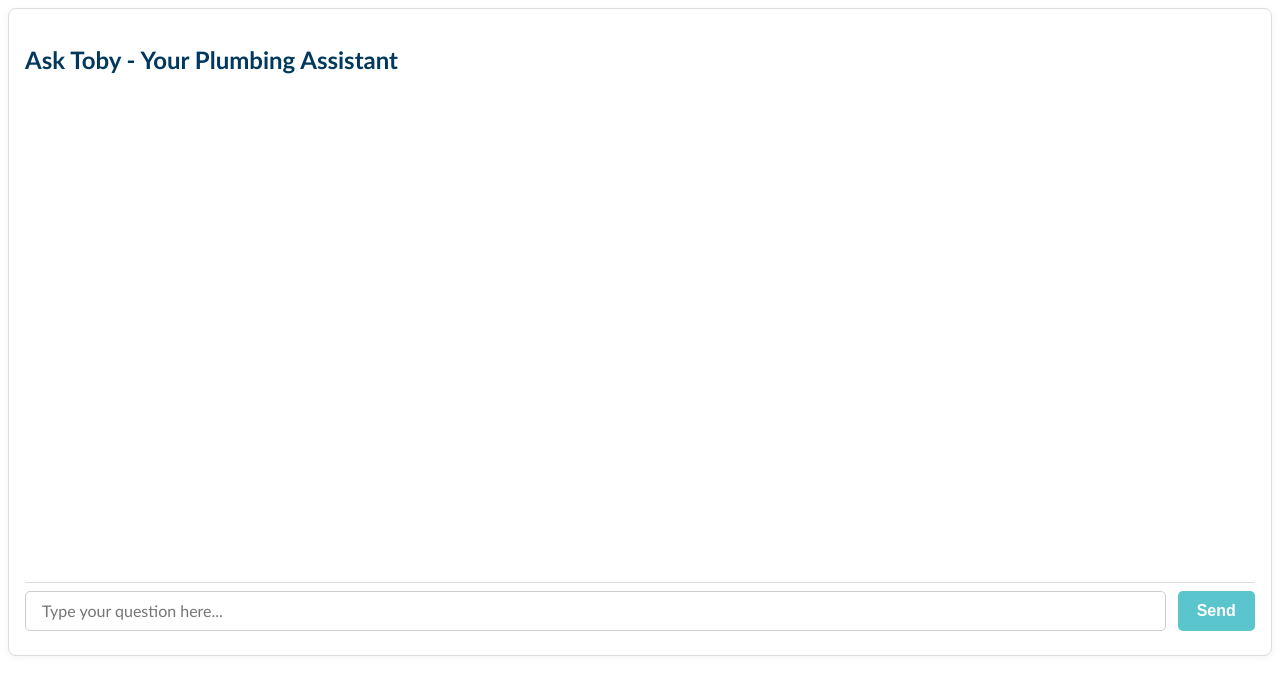
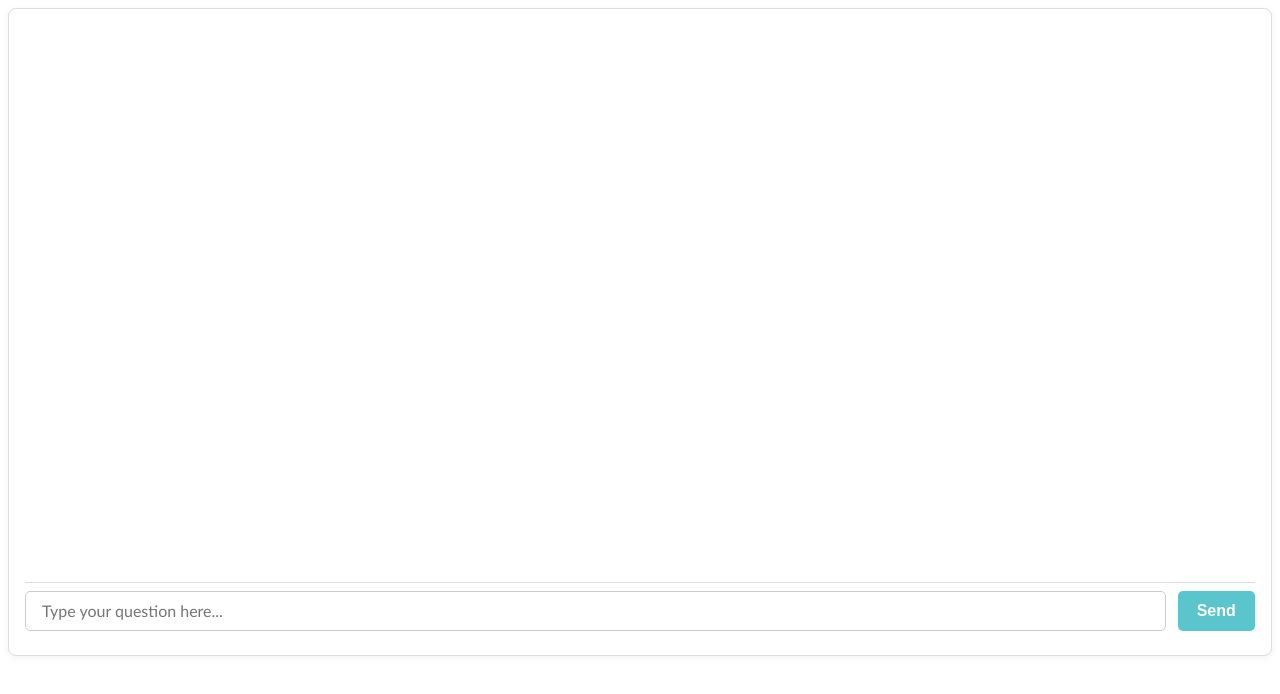
Before and after one commit to masterplumbersnz/Toby, a website: page bot.html in a window 1280 px wide. Drawn offline with Linux system fonts and the light colour scheme.

Commit message:
Update bot.html

```diff
--- a/bot.html
+++ b/bot.html
@@ -184,7 +184,6 @@
 </head>
 <body>
   <section id="chatbot-section">
-    <h2>Ask Toby - Your Plumbing Assistant</h2>
 
     <div id="messages"></div>
 
```
